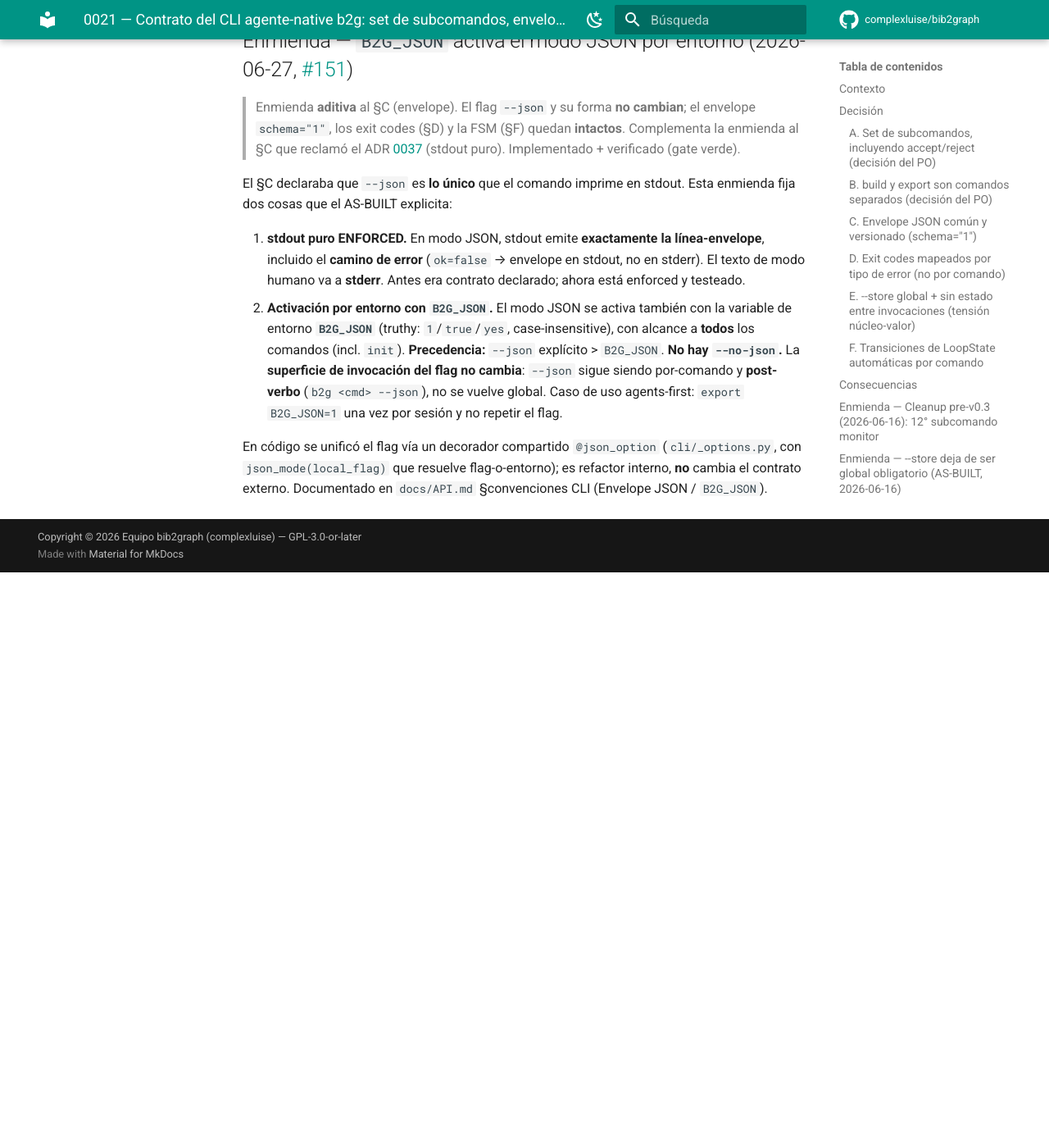
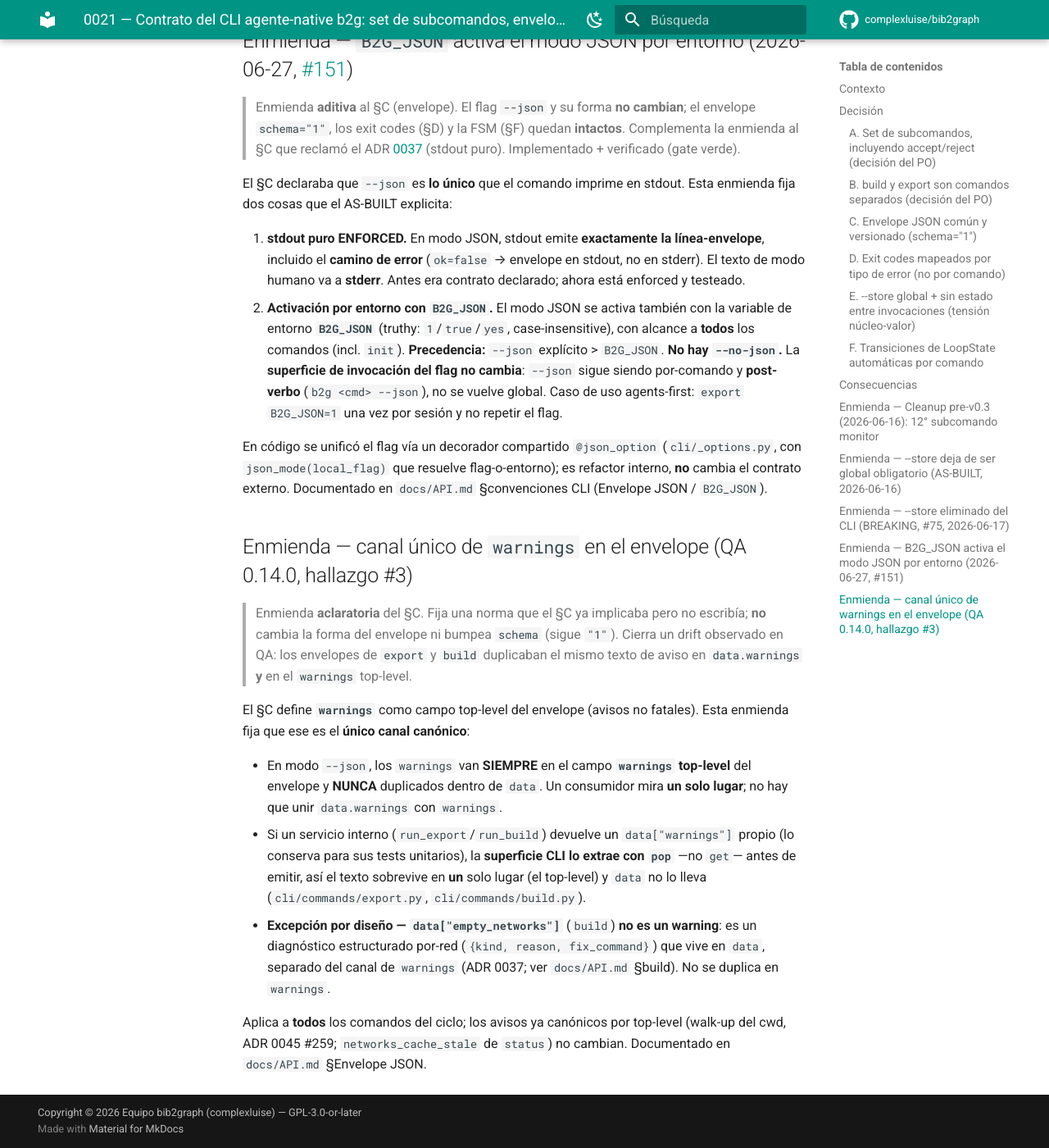
Before and after one commit to complexluise/bib2graph, an MkDocs documentation site: the page built from docs/decisiones/0021-cli-agente-native-contrato.md, in a window 1280 px wide and 1400 px high, scrolled down 7856 px. Shown: the whole window at 82% size. Built offline with MkDocs 1.6.1 and Material for MkDocs 9.7.7, drawn with Linux system fonts in a browser that asks for light colours; comment, search, counter and statistics services are not loaded; before the commit the page ends 8554 px from its top, so only the background shows below that.

Commit message:
docs: sincroniza API.md + ADR 0021 con los fixes de QA de equations (0.14.0)
- ADR 0021: enmienda que fija la norma del canal único de warnings (top-level del
  envelope, nunca duplicado en data; excepción de data.empty_networks).
- API.md: status --json gana data.equations; §Envelope documenta el canal único;
  §export quita warnings de las claves de data; §4/§1.5/§1.3 documentan que
  DuckDBStore.load() reconstruye manifest.equations (D1 completo, corrige el bug
  histórico del equations:[] sellado).

Co-Authored-By: Claude Opus 4.8 (1M context) <noreply@anthropic.com>

````diff
--- a/docs/API.md
+++ b/docs/API.md
@@ -65,8 +65,13 @@ en `bib2graph.cycle`), `transitions_available`, `curation_available` (`accept`/`
 disponibles, curación transversal), `round` (contador de ronda con `reseed`), conteos por
 `curation_status`, `workspace: {root, source}` (el bloque hoy es **universal** en los comandos del
 ciclo, ADR 0045 #259 — ver §Envelope), `networks_cache_stale: bool` (+ `warnings` accionable
-cuando la cache de `networks/` quedó obsoleta — avisa, NO regenera) y `referenced_not_fetched` (nº de
-IDs que el backward chaining observó sin materializar; §4/§5). Todos campos aditivos, `schema="1"`
+cuando la cache de `networks/` quedó obsoleta — avisa, NO regenera), `referenced_not_fetched` (nº de
+IDs que el backward chaining observó sin materializar; §4/§5) y **`equations`** (lista de las
+ecuaciones registradas en el store, leída de `backend.load_equations()`; QA 0.14.0 #2, ADR 0050 D1):
+cada entrada es `{equation_id, raw_query, engine, created_at}`; **siempre presente** (`[]` si no hay
+ecuaciones, sin romper). En modo humano se imprime la sección **"Ecuaciones registradas (N):"**. Así
+la procedencia deja de ser invisible (antes solo se veía en la metadata del `.arrow` exportado) **sin
+agregar un verbo** (es estado, no una acción — ADR 0037). Todos campos aditivos, `schema="1"`
 intacto. **`validate`** chequea la consistencia del workspace (read-only).
 
 **`init`** (ADR [0029](decisiones/0029-workspace-por-investigacion.md)): scaffold de un workspace.
@@ -242,10 +247,11 @@ build --scope`); si se pasa `--scope` explícito con un formato de red, `export`
 accionable (no error). `--scope` es propio de `export` — es distinto del `build --scope` de §build.
 
 **Envelope `--json`** (aditivo, `schema="1"` intacto): `data = {format, out_dir, files_written,
-warnings, workspace}` **más una clave según la familia** — **`rows_exported`** (nº de filas del corpus)
+workspace}` **más una clave según la familia** — **`rows_exported`** (nº de filas del corpus)
 para `arrow`/`bibtex`, **`networks_exported`** (nº de redes) para `graphml`/`csv`. **Son claves
-distintas, NO unificadas:** el consumidor sabe por cuál mira qué familia exportó. `--out-dir` override
-(default `ws.exports_dir`).
+distintas, NO unificadas:** el consumidor sabe por cuál mira qué familia exportó. Los avisos (p. ej.
+`--scope` ignorado con `graphml`/`csv`, o `equation_hash` omitido) van en el **`warnings` top-level del
+envelope, NO en `data`** (canal único, §Envelope). `--out-dir` override (default `ws.exports_dir`).
 
 `build` tiene **dos modos**: **quick** (sin `--spec`) y **declarativo** (**`build --spec <redes.yaml>`**:
 `load_specs` con clave raíz `networks:` → `Networks.build` por red; helper único `_build_from_spec_file`).
@@ -419,7 +425,17 @@ JSON** con `schema="1"`:
 }
 ```
 
-En error conocido: `ok=false`, `data={}`, `error={"code": <CODE>, "message": <accionable>}`. Los exit
+En error conocido: `ok=false`, `data={}`, `error={"code": <CODE>, "message": <accionable>}`.
+
+**Canal único de `warnings` (ADR 0021 §C, enmienda QA 0.14.0 #3).** Los avisos no fatales van
+**SIEMPRE** en el campo **`warnings` top-level** del envelope y **NUNCA** duplicados dentro de `data`:
+el consumidor mira **un solo lugar**. Aunque un servicio interno (`run_export`/`run_build`) devuelva un
+`data["warnings"]` propio (lo conserva para sus tests), la **superficie CLI lo extrae** (`pop`, no
+`get`) antes de emitir, así el texto sobrevive en un único lugar. **Excepción por diseño:**
+`data["empty_networks"]` de `build` **no** es un warning sino un diagnóstico estructurado por-red
+(`{kind, reason, fix_command}`) que vive en `data`, separado del canal `warnings` (§build).
+
+Los exit
 codes se mapean **por tipo de error** (ADR 0021 §D): `DataError`→2, `ImportError`/`DependencyError`/
 `NotImplementedError`→3, `httpx.HTTPError`→4, `StoreLockedError`/`OSError`→5. `AttributeError` **no** se
 mapea (un bug real no se disfraza de "capacidad faltante"); la capacidad-de-source-faltante se convierte
@@ -901,8 +917,10 @@ class Manifest(BaseModel):
     equations: list[EquationRef] = []            # ecuaciones + query OpenAlex ejecutada + reporte de traducción
                                                   # EquationRef vive en `bib2graph.corpus` (NO en `schemas`).
                                                   # ADR 0050 D1: extendida con engine/params/created_at;
-                                                  # además se PERSISTE en la tabla `equations` del store vivo
-                                                  # (§1.5), no solo se sella en el snapshot.
+                                                  # se PERSISTE en la tabla `equations` del store vivo (§1.5)
+                                                  # y `DuckDBStore.load()` la RECONSTRUYE de vuelta (D1
+                                                  # completo, QA 0.14.0 #1): el snapshot sella la tabla
+                                                  # fielmente, no `[]`.
     chaining: ChainingParams | None = None       # profundidad, topes, dirección
     preprocessors: list[PreprocRef] = []         # normalize + thesaurus aplicados
     filters: list[FilterStep] = []               # criterios incl/excl con conteos (flujo PRISMA)
@@ -1013,6 +1031,12 @@ equivalente en `InMemoryBackend`. Schema de la tabla `equations` (PK `equation_i
   REPLACE` en DuckDB, upsert por posición en InMemory). El `raw_query` que se persiste es la ecuación
   cruda; `params_json` serializa `EquationRef.params`.
 - **El chaining NO crea filas en `equations`** (un citante forrajeado no vino de una ecuación).
+- **Round-trip completo (D1, QA 0.14.0 #1).** `DuckDBStore.load()` **reconstruye `manifest.equations`**
+  desde esta tabla al rehidratar (mismo patrón que `filters`/`enrichers`, ver §4 "Procedencia del
+  Manifest persistida entre cargas"). Por eso el `manifest.json` que sella `snapshot create` **refleja
+  fielmente la tabla `equations`**, no un `[]` vacío: la persistencia y la carga cierran el ciclo, la
+  procedencia sobrevive entre sesiones. (`b2g status` la expone directo de `load_equations()`, sin
+  pasar por el manifest reconstruido; ver §Convenciones CLI · `status`.)
 
 **`EquationRef`** (`bib2graph.corpus`, **NO** `schemas`) es la vista Python de esta fila, reusada en el
 `Manifest` del snapshot (§1.3). ADR 0050 D1 la **extiende** (aditivo, retrocompat):
@@ -1357,6 +1381,13 @@ los **reconstruye** al rehidratar, para que sobrevivan a un ciclo persist/load:
   `load_enricher_refs()` (#141), **mismo patrón** que `filters`: la pasada de enriquecimiento
   (`chain` refs→DOI, `build` co-citación) sella sus `EnricherRef` y `load()` los recompone, así el
   snapshot reporta qué enriquecimiento se aplicó sin re-correrlo.
+- **`manifest.equations`** ⇄ tabla **`equations`** (§1.5) — vía `DuckDBBackend.persist_equation()` /
+  `load_equations()` (QA 0.14.0 #1, ADR 0050 D1), **mismo patrón**: `seed --equation`/`--spec` sella
+  la fila y **`load()` reconstruye `manifest.equations`** al rehidratar. Así el `manifest.json` del
+  snapshot **refleja fielmente la tabla lateral `equations`** (D1 completo): antes era un bug —la
+  tabla se poblaba pero `load()` no la leía de vuelta, y un `snapshot create` posterior sellaba
+  `equations: []` pese a haber ecuaciones registradas, perdiendo la procedencia—. `load_equations()`
+  nunca lanza por tabla ausente (stores pre-D1 devuelven `[]`, retrocompat sin excepciones).
 
 **Extensiones del `DuckDBBackend`, FUERA del Protocol `Store`/`TabularBackend`** (se acceden vía
 `store.backend.…`): son específicas de DuckDB y no parte del contrato genérico:
--- a/docs/decisiones/0021-cli-agente-native-contrato.md
+++ b/docs/decisiones/0021-cli-agente-native-contrato.md
@@ -301,3 +301,27 @@ cosas que el AS-BUILT explicita:
 En código se unificó el flag vía un decorador compartido `@json_option` (`cli/_options.py`, con
 `json_mode(local_flag)` que resuelve flag-o-entorno); es refactor interno, **no** cambia el contrato
 externo. Documentado en `docs/API.md` §convenciones CLI (Envelope JSON / `B2G_JSON`).
+
+## Enmienda — canal único de `warnings` en el envelope (QA 0.14.0, hallazgo #3)
+
+> Enmienda **aclaratoria** del §C. Fija una norma que el §C ya implicaba pero no escribía; **no**
+> cambia la forma del envelope ni bumpea `schema` (sigue `"1"`). Cierra un drift observado en QA: los
+> envelopes de `export` y `build` duplicaban el mismo texto de aviso en `data.warnings` **y** en el
+> `warnings` top-level.
+
+El §C define **`warnings`** como campo top-level del envelope (avisos no fatales). Esta enmienda fija
+que ese es el **único canal canónico**:
+
+- En modo `--json`, los `warnings` van **SIEMPRE** en el campo **`warnings` top-level** del envelope y
+  **NUNCA** duplicados dentro de `data`. Un consumidor mira **un solo lugar**; no hay que unir
+  `data.warnings` con `warnings`.
+- Si un servicio interno (`run_export`/`run_build`) devuelve un `data["warnings"]` propio (lo conserva
+  para sus tests unitarios), la **superficie CLI lo extrae con `pop`** —no `get`— antes de emitir, así
+  el texto sobrevive en **un** solo lugar (el top-level) y `data` no lo lleva
+  (`cli/commands/export.py`, `cli/commands/build.py`).
+- **Excepción por diseño — `data["empty_networks"]`** (`build`) **no es un warning**: es un
+  diagnóstico estructurado por-red (`{kind, reason, fix_command}`) que vive en `data`, separado del
+  canal de `warnings` (ADR 0037; ver `docs/API.md` §build). No se duplica en `warnings`.
+
+Aplica a **todos** los comandos del ciclo; los avisos ya canónicos por top-level (walk-up del cwd, ADR
+0045 #259; `networks_cache_stale` de `status`) no cambian. Documentado en `docs/API.md` §Envelope JSON.
````
